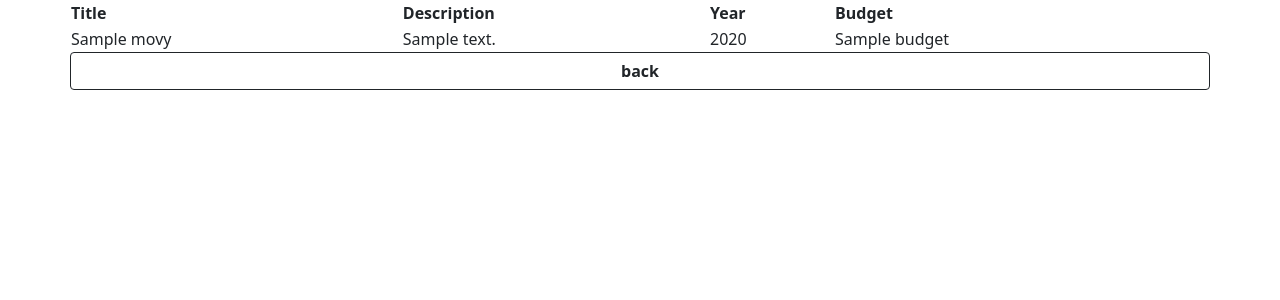
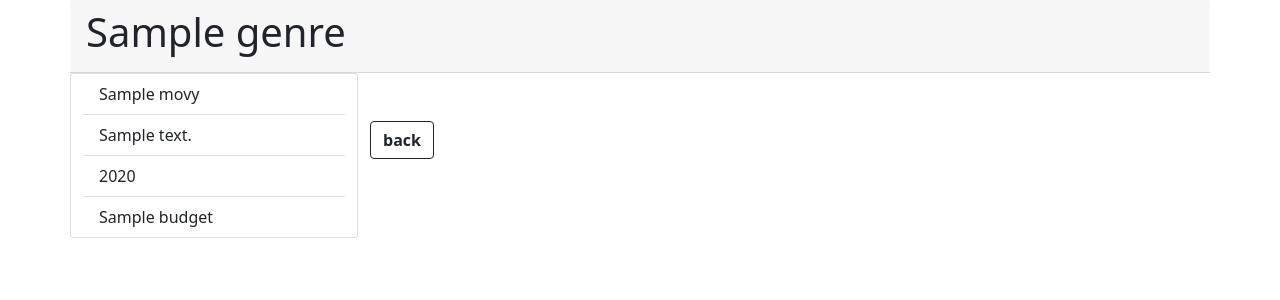
Before and after one commit to AmohamedNur/Herkansen, a Symfony app: template templates/movies.html.twig in a window 1280 px wide. Shown: the top 300 px of the page. Run offline with Twig, Linux system fonts and the light colour scheme; the template is opened without the code that fills it: most values are stand-ins (such as "Sample title", 1, 10 or a date in 2020); some libraries are stand-ins or nearby versions.

Commit message:
cards toegevoegd

```diff
--- a/templates/movies.html.twig
+++ b/templates/movies.html.twig
@@ -2,33 +2,47 @@
 {%block body %}
     <div class="container-xl  ">
     <div class="row">
+        <div class="card-header">
+            <h1>{{ genre.name }}</h1>
+        </div>
+        {% for movie in genre.movies %}
+        <div class="card" style="width: 18rem;">
+            <ul class="list-group list-group-flush">
+                <li class="list-group-item">{{ movie.title }}</li>
+                <li class="list-group-item">{{ movie.description }}</li>
+                <li class="list-group-item">{{ movie.year }}</li>
+                <li class="list-group-item">{{ movie.budget }}</li>
+            </ul>
+        </div>
+        {% endfor %}
+{#            <table>#}
+{#                <thead>#}
+{#                <tr>#}
+{#                    <th scope="col">Title</th>#}
+{#                    <th scope="col">Description</th>#}
+{#                    <th scope="col">Year</th>#}
+{#                    <th scope="col">Budget</th>#}
+{#                </tr>#}
+{#                </thead>#}
 
-            <table>
-                <thead>
-                <tr>
-                    <th scope="col">Title</th>
-                    <th scope="col">Description</th>
-                    <th scope="col">Year</th>
-                    <th scope="col">Budget</th>
-                </tr>
-                </thead>
+{#                <tbody>#}
+{#                {% for movie in genre.movies %}#}
+{#                <tr>#}
+{#                    <td>{{ movie.title }}</td>#}
+{#                    <td>{{ movie.description }}</td>#}
+{#                    <td>{{ movie.year }}</td>#}
+{#                    <td>{{ movie.budget }}</td>#}
+{#                </tr>#}
+{#                {% endfor %}#}
 
-                <tbody>
-                {% for movie in genre.movies %}
-                <tr>
-                    <td>{{ movie.title }}</td>
-                    <td>{{ movie.description }}</td>
-                    <td>{{ movie.year }}</td>
-                    <td>{{ movie.budget }}</td>
-                </tr>
-                {% endfor %}
-
-                </tbody>
-            </table>
+{#                </tbody>#}
+{#            </table>#}
 
 
+<div class="col">
+    <a class="btn btn-outline-dark mt-5" href="{{ path('home') }}"><b>back</b></a>
+</div>
 
-        <a class="btn btn-outline-dark" href="home"><b>back</b></a>
     </div>
 
 
```
